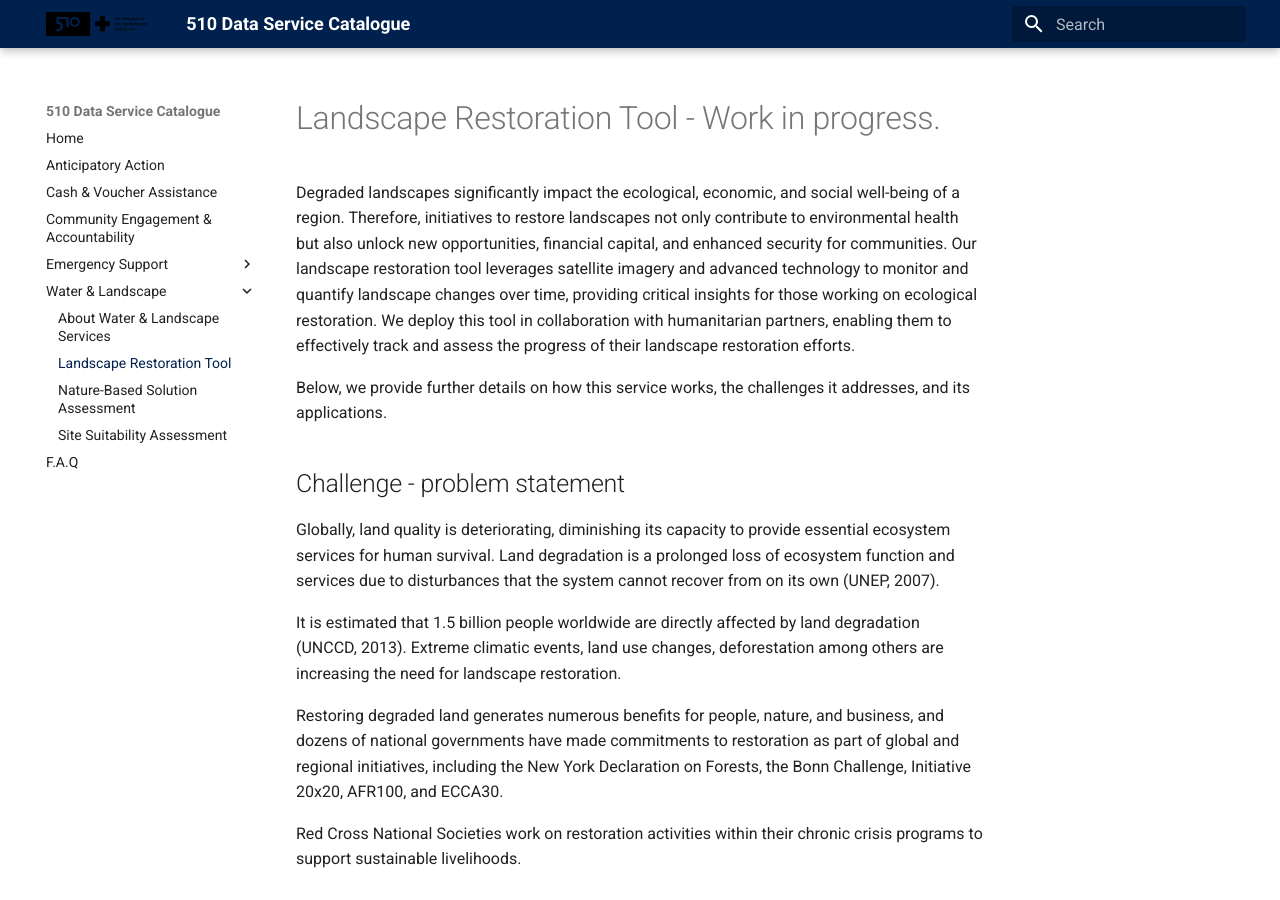
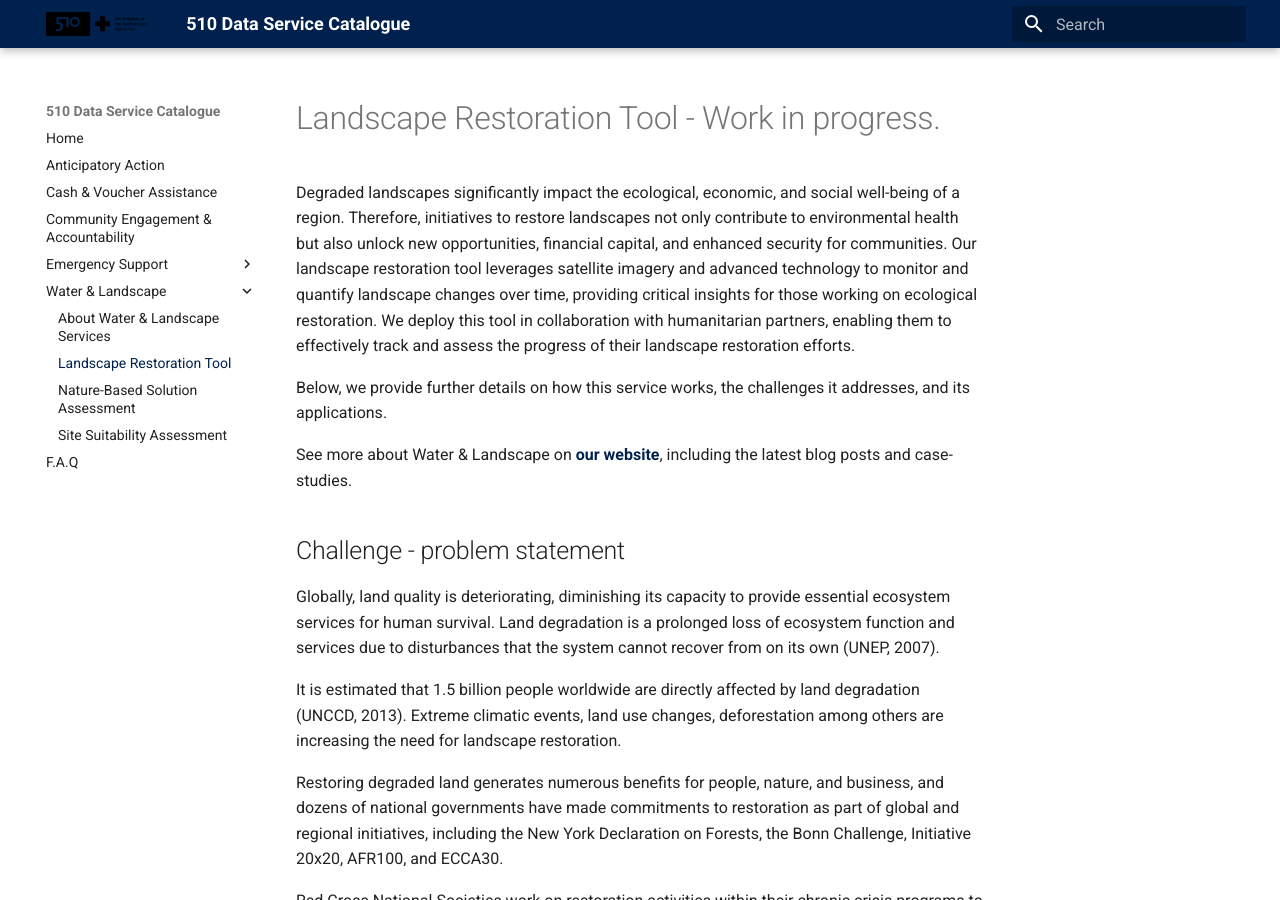
Before and after one commit to rodekruis/data-service-catalogue, an MkDocs documentation site: the page built from docs/wl/lrt.md, in a window 1280 px wide and 900 px high. Built offline with MkDocs 1.6.1 and Material for MkDocs 9.7.7, drawn with Linux system fonts in a browser that asks for light colours; plug-ins that fetch from the network failed and are left out.

Commit message:
Update lrt.md

```diff
--- a/docs/wl/lrt.md
+++ b/docs/wl/lrt.md
@@ -3,6 +3,8 @@
 Degraded landscapes significantly impact the ecological, economic, and social well-being of a region. Therefore, initiatives to restore landscapes not only contribute to environmental health but also unlock new opportunities, financial capital, and enhanced security for communities. Our landscape restoration tool leverages satellite imagery and advanced technology to monitor and quantify landscape changes over time, providing critical insights for those working on ecological restoration. We deploy this tool in collaboration with humanitarian partners, enabling them to effectively track and assess the progress of their landscape restoration efforts.
 
 Below, we provide further details on how this service works, the challenges it addresses, and its applications.
+
+See more about Water & Landscape on **[our website](https://510.global/water-and-landscape)**, including the latest blog posts and case-studies.
 
 ## Challenge - problem statement
 Globally, land quality is deteriorating, diminishing its capacity to provide essential ecosystem services for human survival. Land degradation is a prolonged loss of ecosystem function and services due to disturbances that the system cannot recover from on its own (UNEP, 2007).
```
